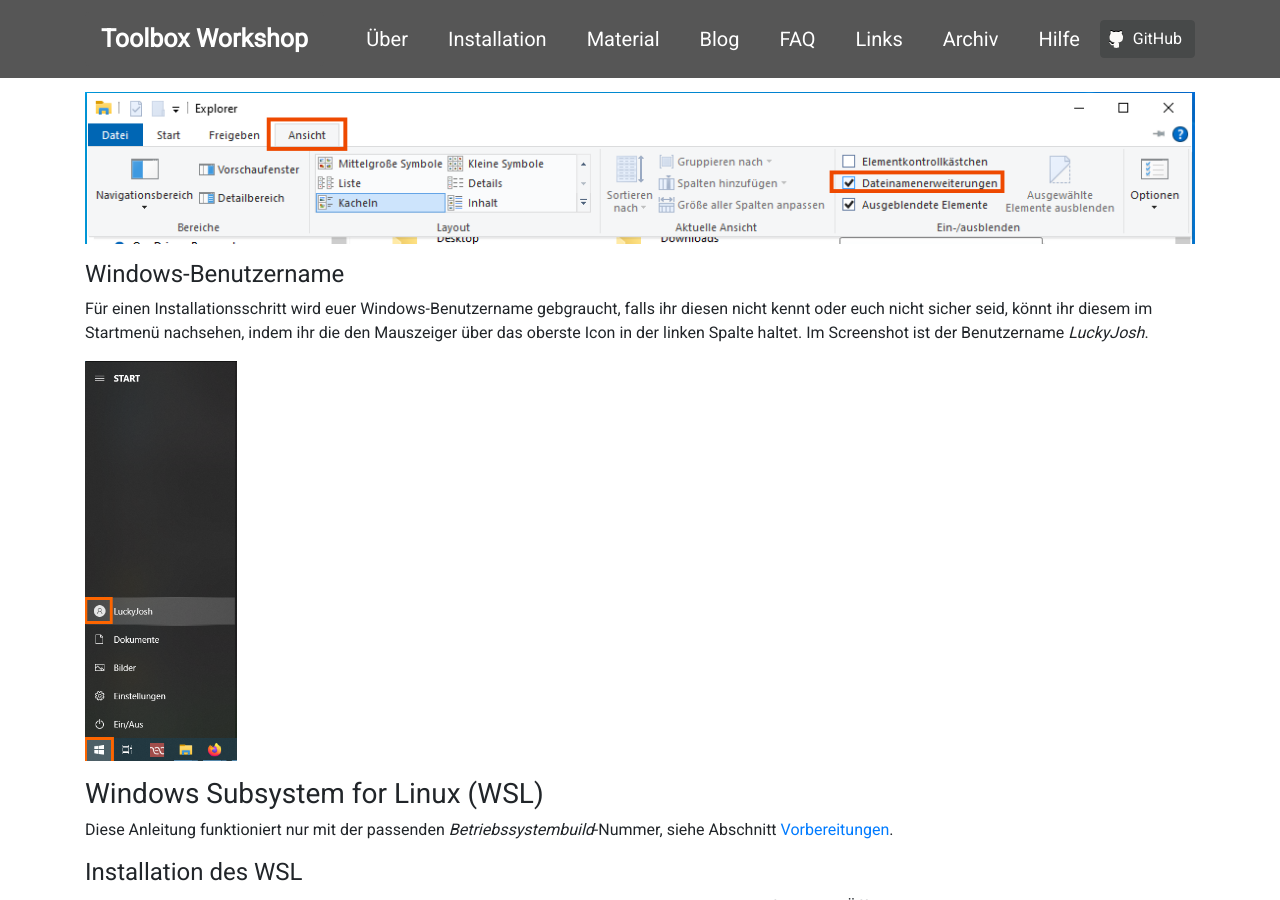
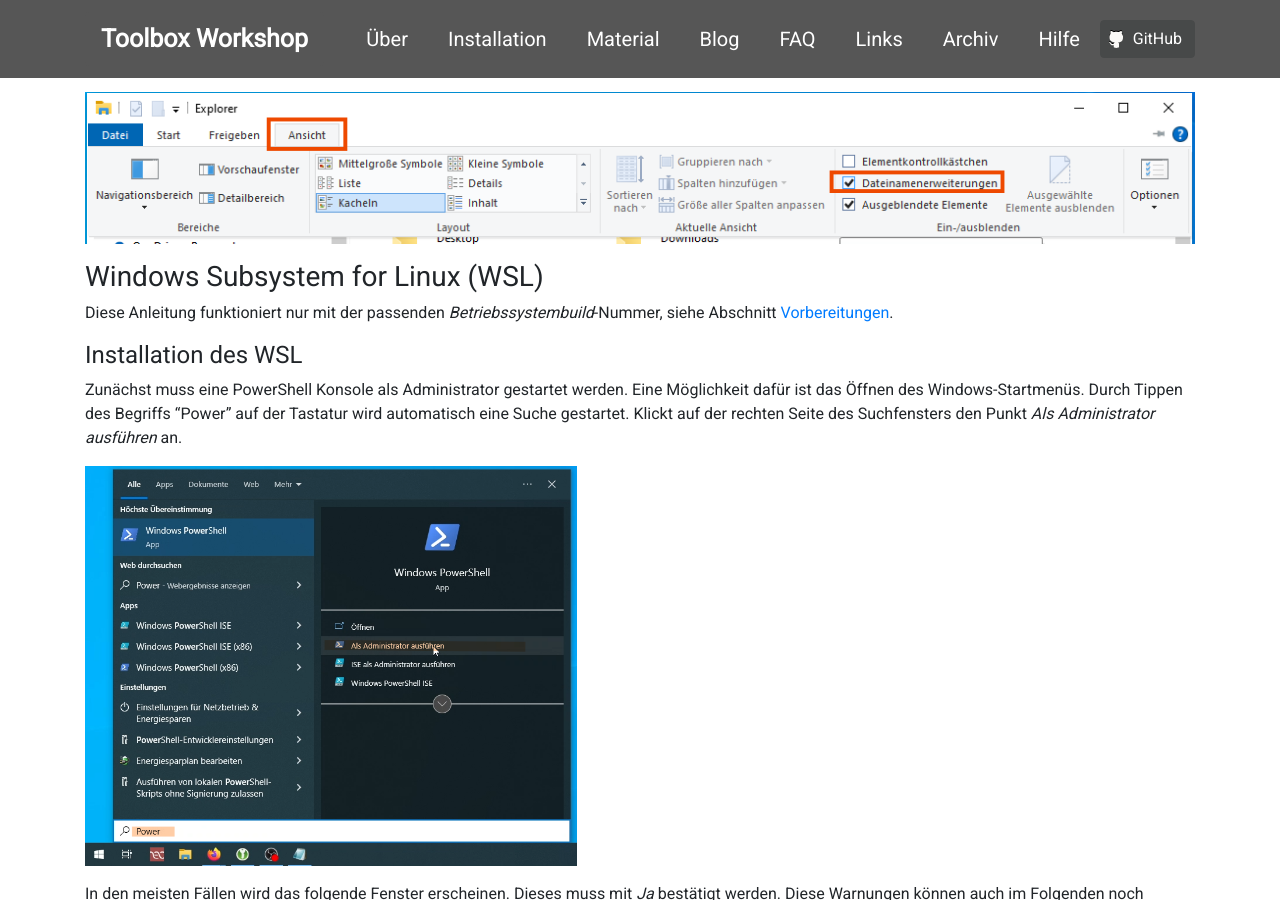
Before and after one commit to pep-dortmund/homepage-toolbox, a Jekyll site: the page built from install/windows.md, in a window 1280 px wide and 900 px high, scrolled down 3625 px. Built offline with Jekyll 4.4.1, drawn with Linux system fonts in a browser that asks for light colours; nearby versions of some CDN libraries.

Commit message:
removed obsolete subsection on the windows username

```diff
--- a/install/windows.md
+++ b/install/windows.md
@@ -105,15 +105,6 @@
 In der obersten Zeile gibt es den Punkt `Ansicht`, das Kästchen für den Punkt `Dateinamenerweiterungen` muss ausgewählt werden (ein Schwarzer Haken muss im Kästchen zu sehen sein).
 
 <img alt="" src="/img/explorer/explorer-fileext.png" class="screenshot" />
-
-#### <a id="WindowsBenutzername"></a>Windows-Benutzername
-
-Für einen Installationsschritt wird euer Windows-Benutzername gebgraucht, falls ihr diesen nicht kennt
-oder euch nicht sicher seid, könnt ihr diesem im Startmenü nachsehen, indem ihr die den Mauszeiger über das
-oberste Icon in der linken Spalte haltet. Im Screenshot ist der Benutzername _LuckyJosh_.
-
-<img alt="" src="/img/win10-username.png" class="screenshot" />
-
 
 ### Windows Subsystem for Linux (WSL)
 
```
